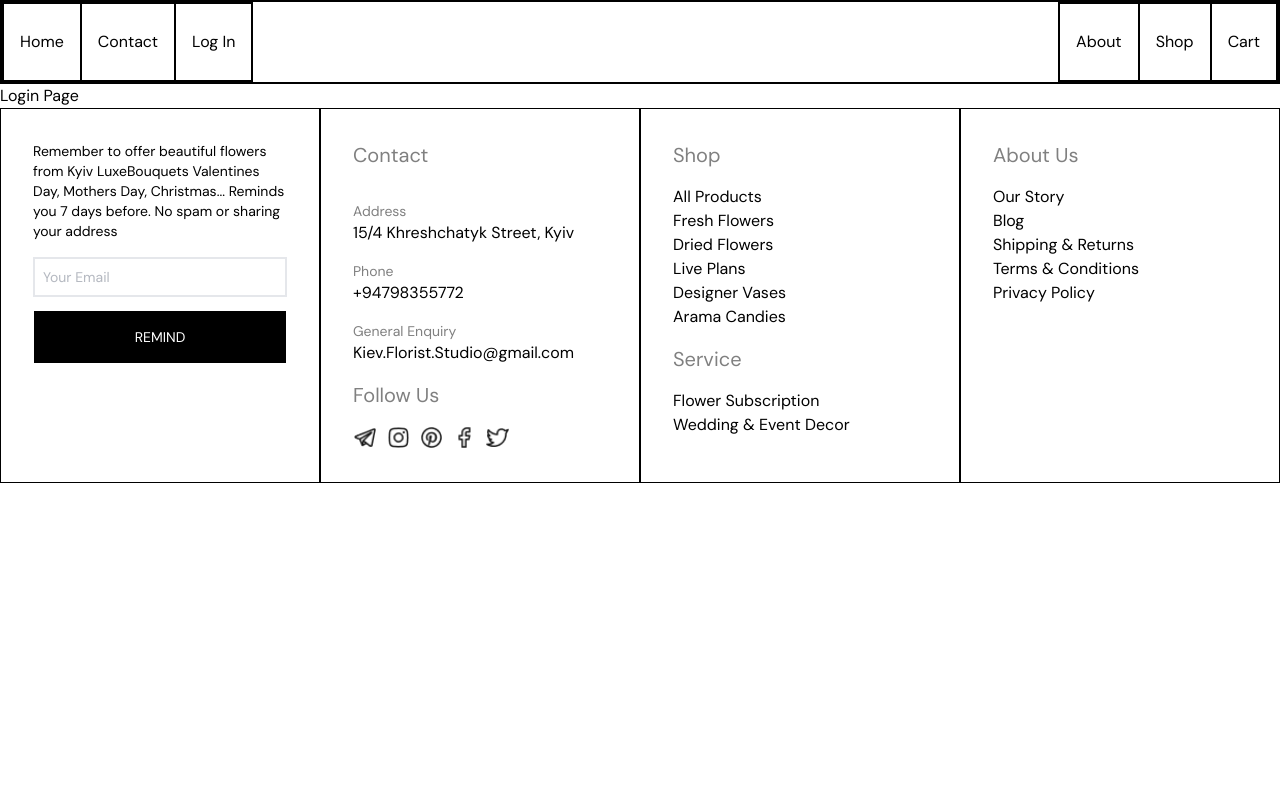
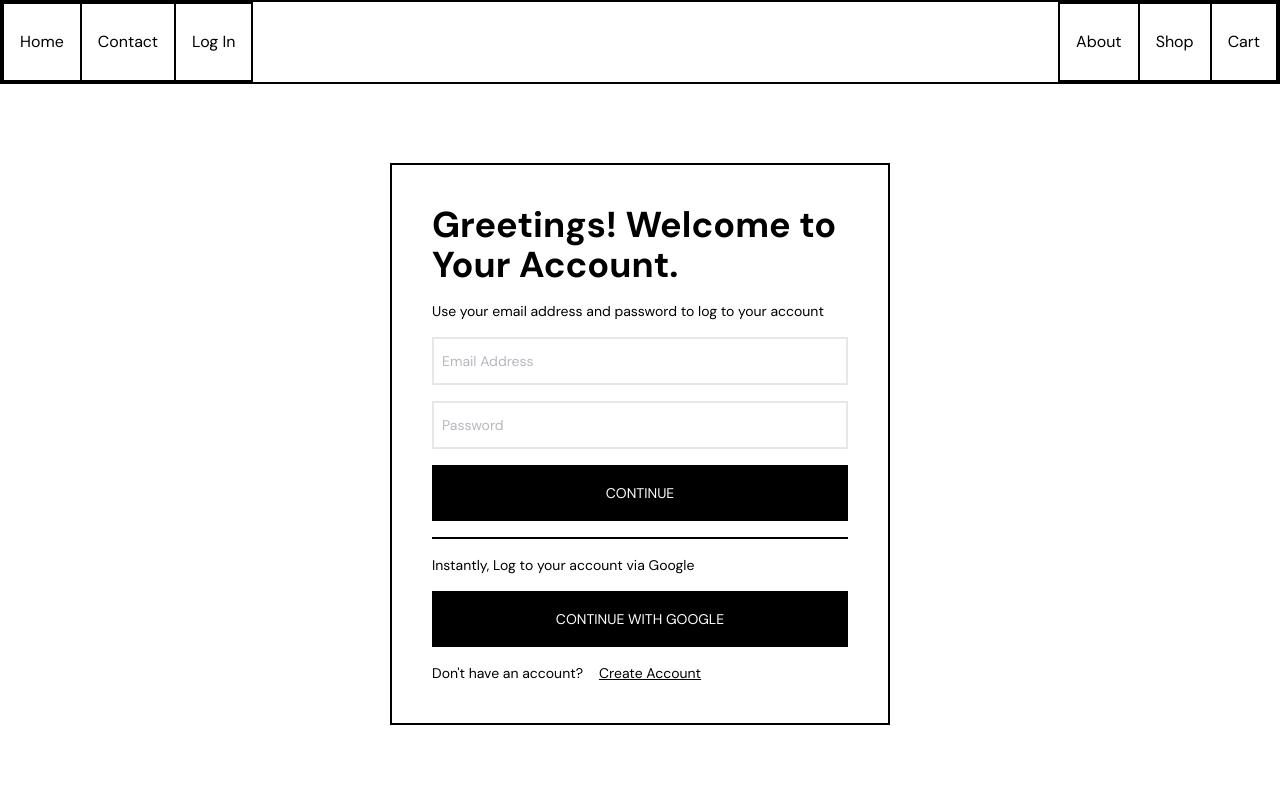
Before and after one commit to JeralSandeeptha/Flower-Delivery-Shop, a Vue app: page /login in a window 1280 px wide. Shown: the top 800 px of the page. Built offline with nearby package versions, Linux system fonts and the light colour scheme.

Commit message:
Added login page

```diff
--- a/src/views/login-page/LoginPage.vue
+++ b/src/views/login-page/LoginPage.vue
@@ -1,9 +1,37 @@
 <script setup lang="ts">
+import { ref } from 'vue';
+import Button from '../../components/button/Button.vue';
+import Header from '../../components/header/Header.vue';
+import Paragraph from '../../components/paragraph/Paragraph.vue';
+
+const email = ref<string>('');
+const password = ref<string>('');
 
 </script>
 
 <template>
-    Login Page
+    <div class="w-full min-h-[calc(100vh-80px)] flex flex-col items-center justify-center p-18 max-sm:p-8 max-xs:p-5">
+        <div class="max-w-[500px] mx-auto w-[500px] max-lg:w-[100%] p-10 max-sm:p-8 max-xs:p-5 border-[2px]">
+            <div class="flex flex-col gap-[1rem] mb-[1rem]">
+                <Header title="Greetings! Welcome to Your Account."/>
+                <Paragraph description="Use your email address and password to log to your account"/>
+                <input type="email" name="email" v-model="email" placeholder="Email Address" class="py-3 outline-none border-2 border-gray-200 p-2 text-gray-500 text-sm w-full font-light">
+                <input type="email" name="email" v-model="password" placeholder="Password" class="py-3 outline-none border-2 border-gray-200 p-2 text-gray-500 text-sm w-full font-light">
+                <Button title="CONTINUE" :isFullWidth="true" class="bg-black text-white border-[black]"/>
+            </div>
+            <hr class="border-[1px] borde-[gray]">
+            <div class="flex flex-col gap-[1rem] mt-[1rem]">
+                <Paragraph description="Instantly, Log to your account via Google"/>
+                <Button title="CONTINUE WITH GOOGLE" :isFullWidth="true" class="bg-black text-white border-[black]"/>
+            </div>
+            <div class="mt-[1rem] flex gap-[1rem] items-center">
+                <Paragraph description="Don't have an account?"/>
+                <router-link to="/register">
+                    <Paragraph description="Create Account" class="underline"/>
+                </router-link>
+            </div>
+        </div>
+    </div>
 </template>
 
 <style scoped>
--- a/src/views/register-page/RegisterPage.vue
+++ b/src/views/register-page/RegisterPage.vue
@@ -11,18 +11,24 @@ const password = ref<string>('');
 
 <template>
     <div class="w-full min-h-[calc(100vh-80px)] flex flex-col items-center justify-center p-18 max-sm:p-8 max-xs:p-5">
-        <div class="max-w-[500px] mx-auto w-[500px] p-10 max-sm:p-8 max-xs:p-5 border-[2px]">
+        <div class="max-w-[500px] mx-auto w-[500px] max-lg:w-[100%] p-10 max-sm:p-8 max-xs:p-5 border-[2px]">
             <div class="flex flex-col gap-[1rem] mb-[1rem]">
-                <Header title="Greetings! Welcome to luxury gift shop."/>
-                <Paragraph description="Use your email address and password to sign up or log in"/>
+                <Header title="Greetings! Create Your New Account."/>
+                <Paragraph description="Use your email address and password to create new account"/>
                 <input type="email" name="email" v-model="email" placeholder="Email Address" class="py-3 outline-none border-2 border-gray-200 p-2 text-gray-500 text-sm w-full font-light">
                 <input type="email" name="email" v-model="password" placeholder="Password" class="py-3 outline-none border-2 border-gray-200 p-2 text-gray-500 text-sm w-full font-light">
-                <Button title="CONTINUE" :isFullWidth="true" class="bg-black text-white border-[black]"/>
+                <Button title="CREATE ACCOUNT" :isFullWidth="true" class="bg-black text-white border-[black]"/>
             </div>
             <hr class="border-[1px] borde-[gray]">
             <div class="flex flex-col gap-[1rem] mt-[1rem]">
-                <Paragraph description="Instantly login or sign up via Google"/>
+                <Paragraph description="Instantly, create new account via Google"/>
                 <Button title="CONTINUE WITH GOOGLE" :isFullWidth="true" class="bg-black text-white border-[black]"/>
+            </div>
+            <div class="mt-[1rem] flex gap-[1rem] items-center">
+                <Paragraph description="Already have an account?"/>
+                <router-link to="/login">
+                    <Paragraph description="Log In" class="underline"/>
+                </router-link>
             </div>
         </div>
     </div>
```
